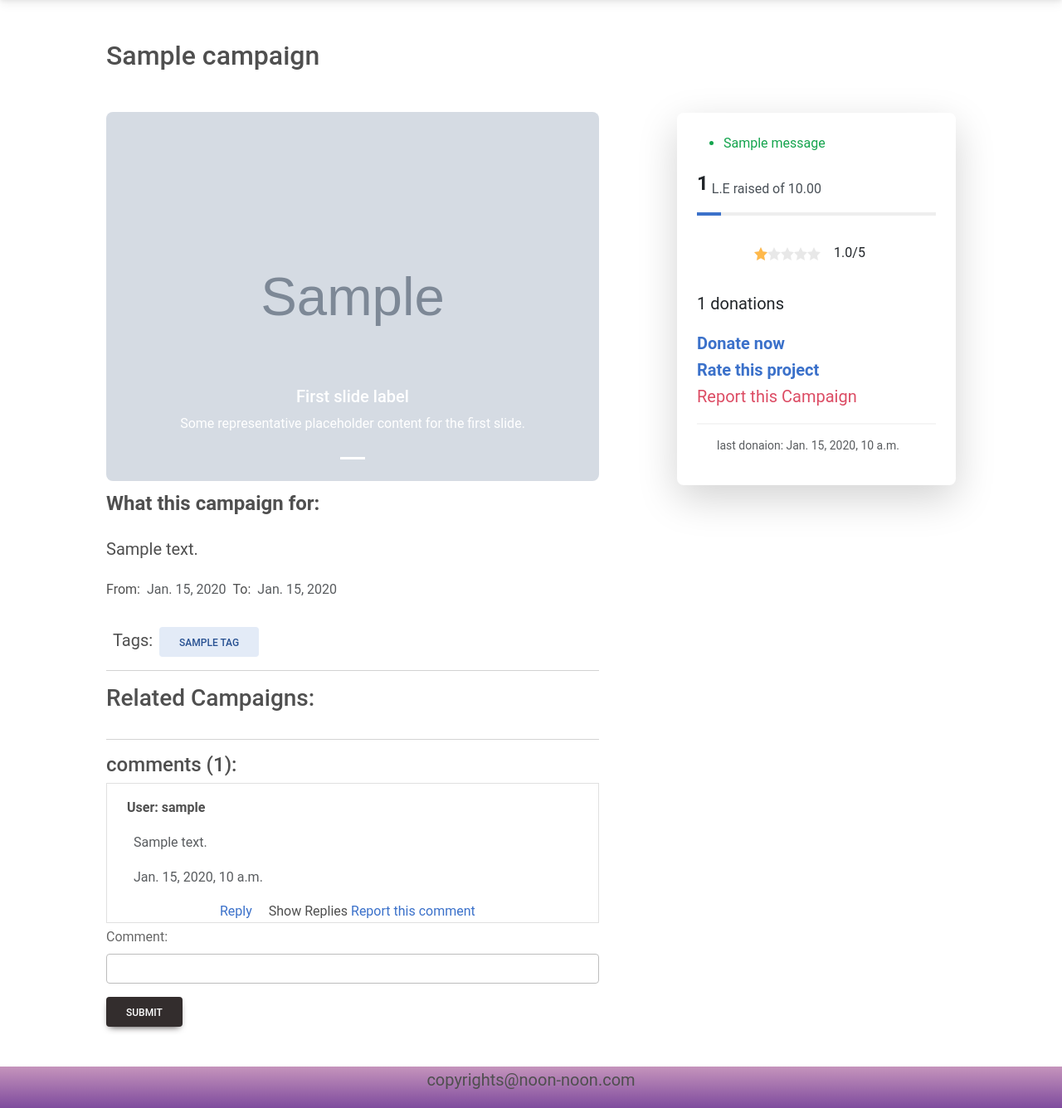
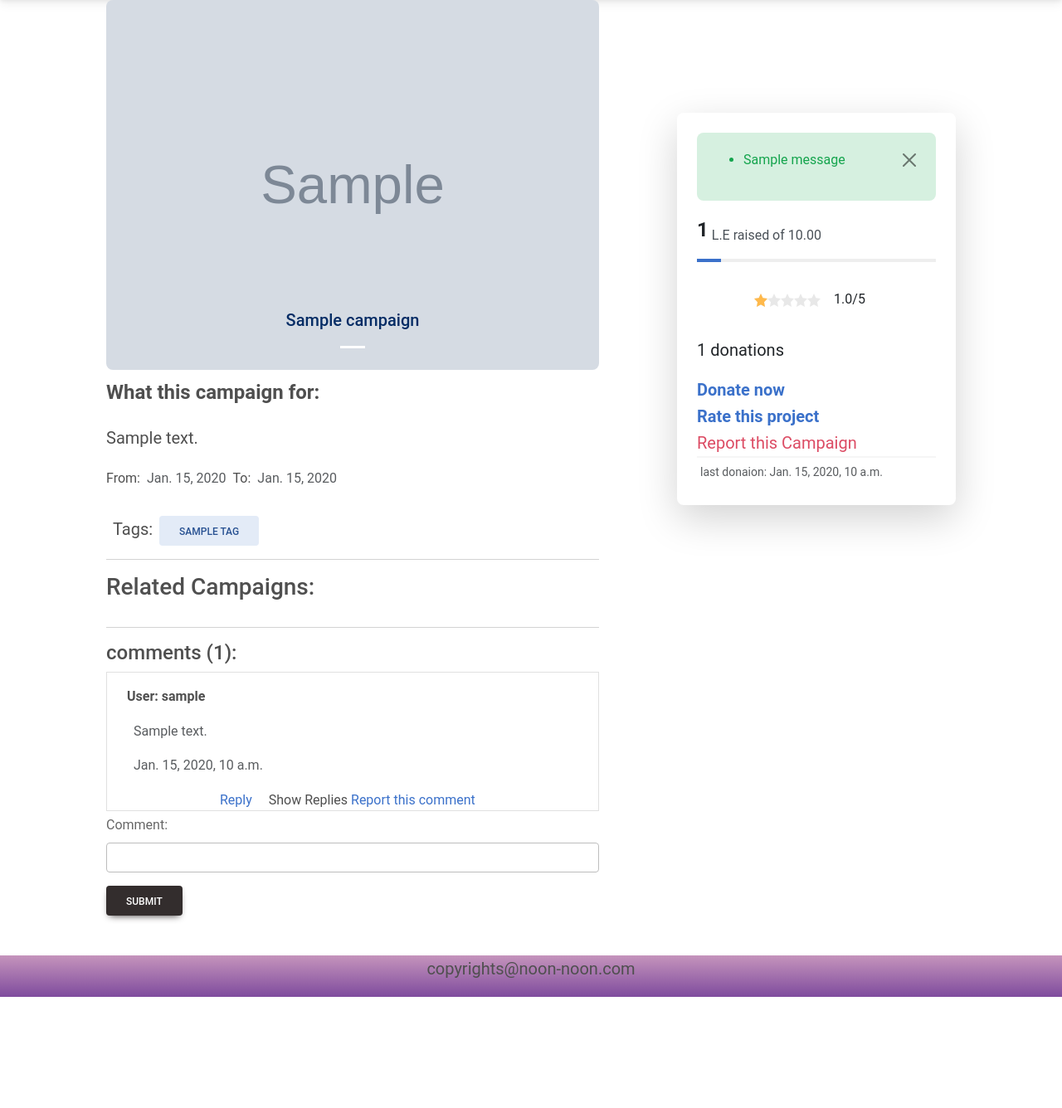
Before and after one commit to M-Michaell/Django-project, a Django app: page /details/1 in a window 1280 px wide. Shown: the part 84-1420 px from the top of the page at 83% size. After the commit the page ends 1286 px from the top, so only its background shows below. Run offline with Django 4.2, Linux system fonts and the light colour scheme; tables that the repository leaves empty hold one stand-in row (values such as "Sample post"); grey boxes marked "Sample" are stand-in pictures; one stand-in notice (Sample message) is shown; some libraries are stand-ins or nearby versions.

Commit message:
fix messages and rating

```diff
--- a/Crowdfunding/project/templates/project/details.html
+++ b/Crowdfunding/project/templates/project/details.html
@@ -70,7 +70,7 @@
   <!-- project details -->
   <!-- slider -->
   <div class="col-xl-7 ">
-    <h2 class="my-5 ">{{campaign.title}}</h2>
+
 
     <div id="carouselExampleCaptions" class="carousel slide mb-2">
       <div class="carousel-indicators">
@@ -86,8 +86,8 @@
         <div class="carousel-item active">
           <img src="{{f_image.get_image_url}}" class="d-block w-100 rounded-3 " alt="...">
           <div class="carousel-caption d-none d-md-block">
-            <h5>First slide label</h5>
-            <p>Some representative placeholder content for the first slide.</p>
+            <h5 class="text-primary-emphasis">{{campaign.title}}</h5>
+
           </div>
         </div>
         {% for image in images%}
--- a/Crowdfunding/project/templates/project/includes/operations_card.html
+++ b/Crowdfunding/project/templates/project/includes/operations_card.html
@@ -2,27 +2,38 @@
 
 
     <div class="card-body">
+
+
         <!-- Display success messages -->
         {% if messages %}
-        <ul class="messages">
         {% for message in messages %}
         {% if message.tags == "success" %}
+        <div class="alert alert-success alert-dismissible fade show" role="alert">
+            <ul class="messages">
                 <li class="success-message text-success">{{ message }}</li>
+            </ul>
+            <button type="button" class="btn-close" data-bs-dismiss="alert" aria-label="Close"></button>
+        </div>
         {% endif %}
         {% endfor %}
-        </ul>
         {% endif %}
+
 
         <!-- Display error messages -->
         {% if messages %}
-        <ul class="messages ">
         {% for message in messages %}
         {% if message.tags == "error" %}
-            <li class="error-message text-danger">{{ message }}</li>
+        <div class="alert alert-danger alert-dismissible fade show" role="alert">
+            <ul class="messages ">
+                <li class="error-message ">{{ message }}</li>
+            </ul>
+
+            <button type="button" class="btn-close" data-bs-dismiss="alert" aria-label="Close"></button>
+        </div>
         {% endif %}
         {%endfor %}
-        </ul>
         {% endif %}
+
 
 
 
@@ -67,6 +78,8 @@
         </div>
 
         <h5 class="card-title"></h5>
+
+        {% if campaign.total_target > total_donation %}
         <a class="text-primary fs-5 fw-bold" type="button" data-bs-toggle="collapse"
             data-bs-target="#donationFormCollapse" aria-expanded="false">
             Donate now
@@ -78,6 +91,9 @@
                 <button type="submit" name="donation_submit" class="btn btn-dark">Donate</button>
             </form>
         </div>
+        {% else %}
+        <p class="fs-5 text-success">This campaign has reach the total target, thanks for your donations</p>
+        {% endif %}
         <div>
 
 
@@ -104,7 +120,6 @@
                     aria-expanded="false" aria-controls="collapseExample">
                     Report this Campaign
                 </a>
-                </p>
                 <div class="collapse" id="collapseExample">
                     <form method="post">
 
@@ -115,15 +130,11 @@
                     </form>
                 </div>
             </div>
+            <div>
+            </div>
 
-
-
-
-            <p class="card-text">
-
-            </p>
         </div>
-        <div class="card-footer">
+        <div class="card-footer p-1 my-0">
             <small class="text-body-secondary">last donaion: {{last_donation}}</small>
         </div>
     </div>
--- a/Crowdfunding/project/views.py
+++ b/Crowdfunding/project/views.py
@@ -3,7 +3,6 @@ from django.template import loader
 from django.urls import reverse_lazy ,reverse
 from django.http import Http404
 from django.views.generic.edit import CreateView, DeleteView, UpdateView
-
 from django.db.models import Sum, Count,Avg
 from django.views.generic.edit import CreateView, DeleteView, UpdateView
 from django.views.generic import ListView ,DetailView
@@ -49,7 +48,9 @@ class CreateTag(CreateView):
 
 
 from django.contrib.messages import add_message, constants as messages
-
+# def getUser(request):
+#         user = Register.objects.get(id=request.session['user_id'])
+#         return user
 def campaign_details(request, campaign_id):
     try:
         campaign = Campaign.objects.get(pk=campaign_id)
@@ -63,8 +64,12 @@ def campaign_details(request, campaign_id):
     images_all = campaign.image.all()
     rating = round(campaign.rate.aggregate(rate=Avg('rate'))['rate'] or 0.00 ,2)
     related_campaigns = Campaign.objects.filter(tags__in=tags).exclude(pk=campaign_id).distinct()[:4]
-    progress = (total_donation / campaign.total_target) * 100
-    last_donation = Donation.objects.filter(campaign=campaign).last().created_at
+    progress = (float(total_donation) / float(campaign.total_target)) * 100
+    if Donation.objects.filter(campaign=campaign).last() :
+        last_donation = Donation.objects.filter(campaign=campaign).last().created_at
+    else:
+        last_donation="no donations yet"
+
 
     # Initialize your forms
     comment_form = CreateCommentForm()
@@ -92,7 +97,9 @@ def campaign_details(request, campaign_id):
     'last_donation': last_donation,
     "create_rate":create_rate,
     "rating" :rating,
-    "error_message": error_message
+    "error_message": error_message,
+    "request": request,
+
 }
 
     if request.method == 'POST':
@@ -116,7 +123,7 @@ def campaign_details(request, campaign_id):
                 add_message(request, messages.SUCCESS, "Your donation has been successfully processed.")
                 return redirect('campaign.details', campaign_id=campaign_id)
             else:
-                add_message(request, messages.ERROR, "Your donation should be geater than 5 .")
+                add_message(request, messages.ERROR, "Your donation should be geater than 5.")
                 return redirect('campaign.details', campaign_id=campaign_id)
 
 
@@ -155,7 +162,7 @@ def campaign_details(request, campaign_id):
                     rate.campaign = campaign
                     rate.save()
                     add_message(request, messages.SUCCESS, "Your rating has been successfully added.")
-                    return
+                    return redirect('campaign.details', campaign_id=campaign_id)
 
 
 
```
Lines whose indentation alone changed are shown as unchanged.
